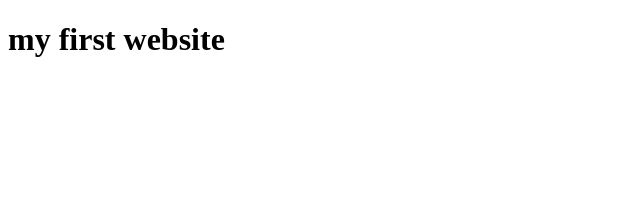
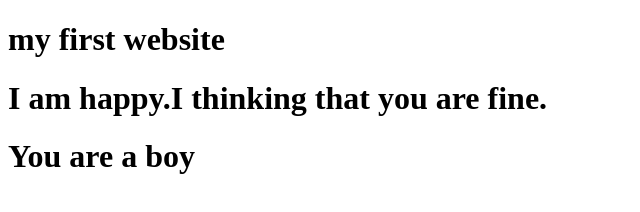
Before and after one commit to Hanzalamsb/my-first-website, a plain HTML site: page index.html in a window 1280 px wide. Shown: the whole page, without its empty margins (0-640 px from the left). Drawn offline with Linux system fonts and the light colour scheme.

Commit message:
boy added

```diff
--- a/index.html
+++ b/index.html
@@ -7,5 +7,7 @@
 </head>
 <body>
     <h1>my first website</h1>
+    <h1>I am happy.I thinking that you are fine.</h1>
+    <h1>You are a boy</h1>
 </body>
 </html>
```
